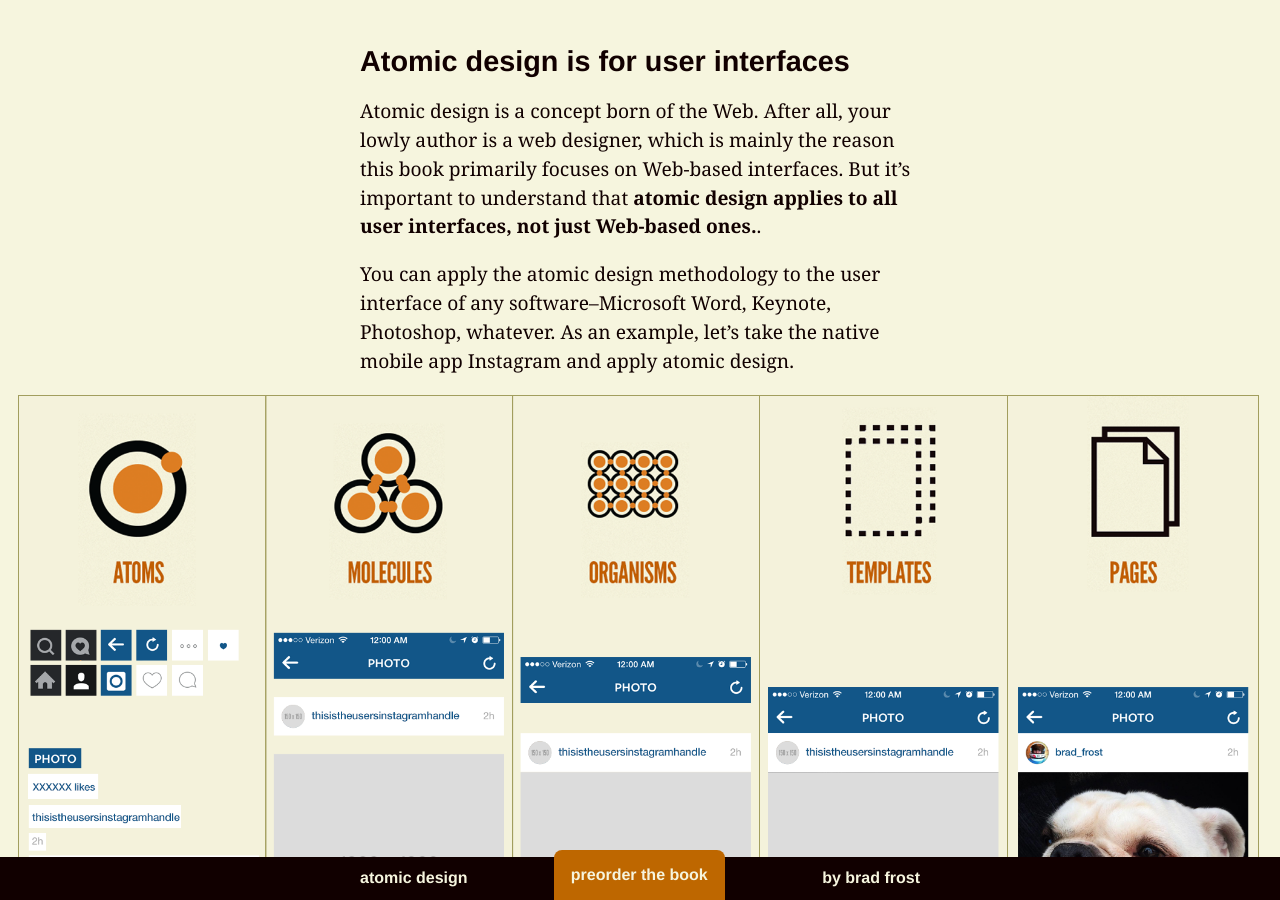
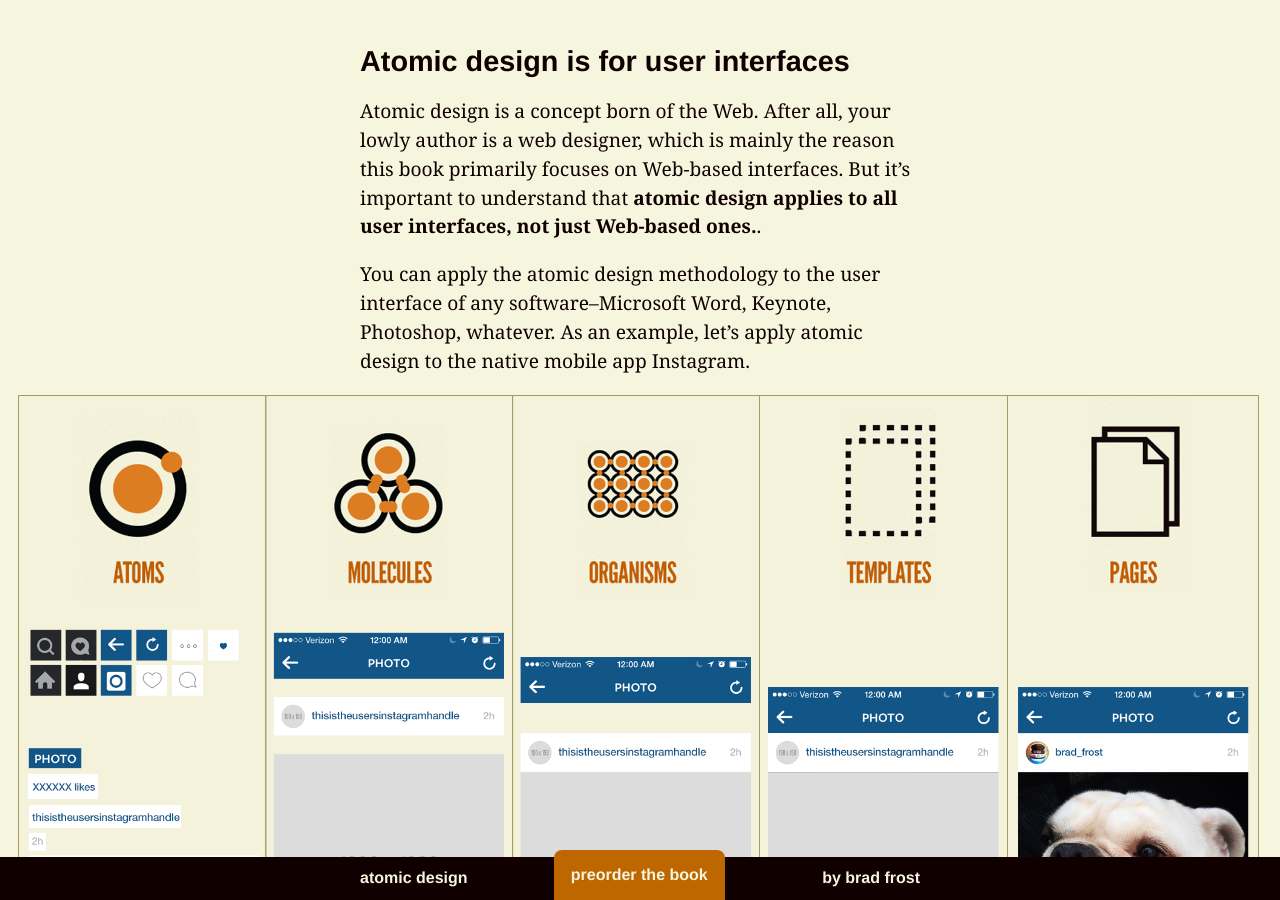
Before and after one commit to bradfrost/atomic-design, a Jekyll site: the page built from chapter-2.md, in a window 1280 px wide and 900 px high, scrolled down 28201 px. Built offline with Jekyll 4.4.1, drawn with Linux system fonts in a browser that asks for light colours.

Commit message:
Sentence resturcture

```diff
--- a/chapter-2.md
+++ b/chapter-2.md
@@ -195,7 +195,7 @@ What's in a name? As mentioned earlier, modular design and development is nothin
 ## Atomic design is for user interfaces
 Atomic design is a concept born of the Web. After all, your lowly author is a web designer, which is mainly the reason this book primarily focuses on Web-based interfaces. But it's important to understand that **atomic design applies to all user interfaces, not just Web-based ones.**.
 
-You can apply the atomic design methodology to the user interface of any software–Microsoft Word, Keynote, Photoshop, whatever. As an example, let's take the native mobile app Instagram and apply atomic design.
+You can apply the atomic design methodology to the user interface of any software–Microsoft Word, Keynote, Photoshop, whatever. As an example, let's apply atomic design to the native mobile app Instagram.
 
 {% include figure.html src="../images/content/instagram-atomic.png" caption="Atomic design applied to the native mobile app Instagram" %}
 
```
Also changed, not shown: 2 other files.
